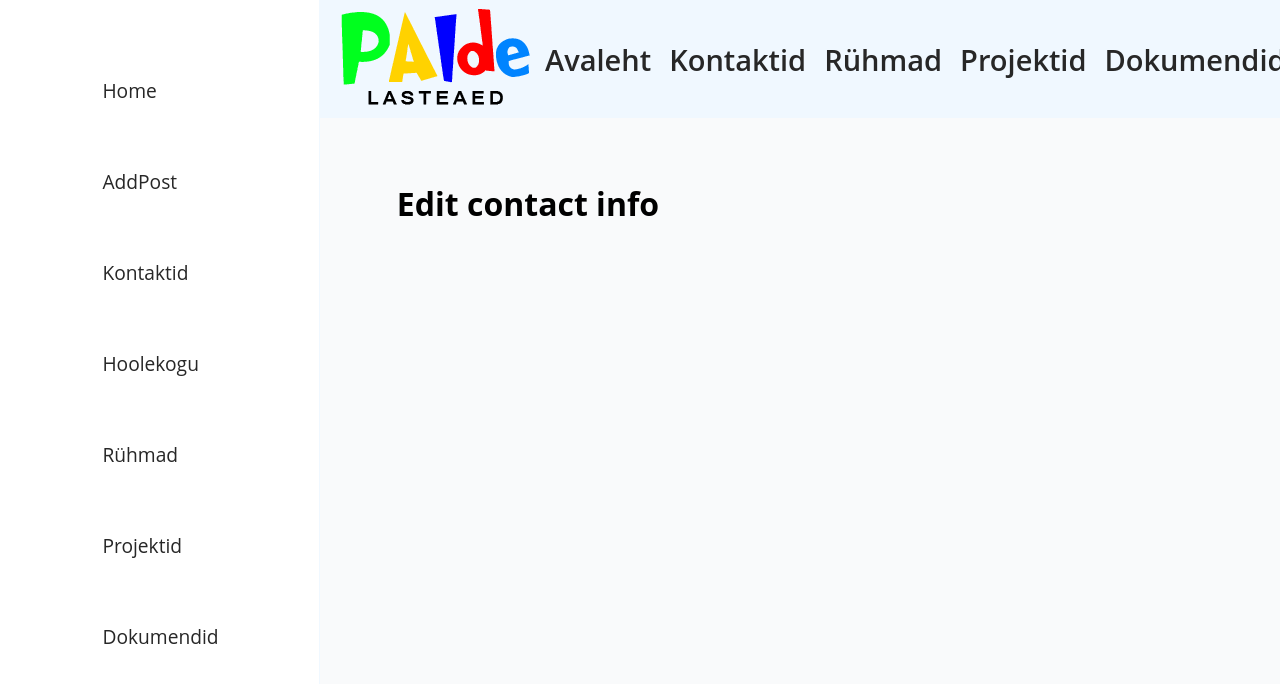
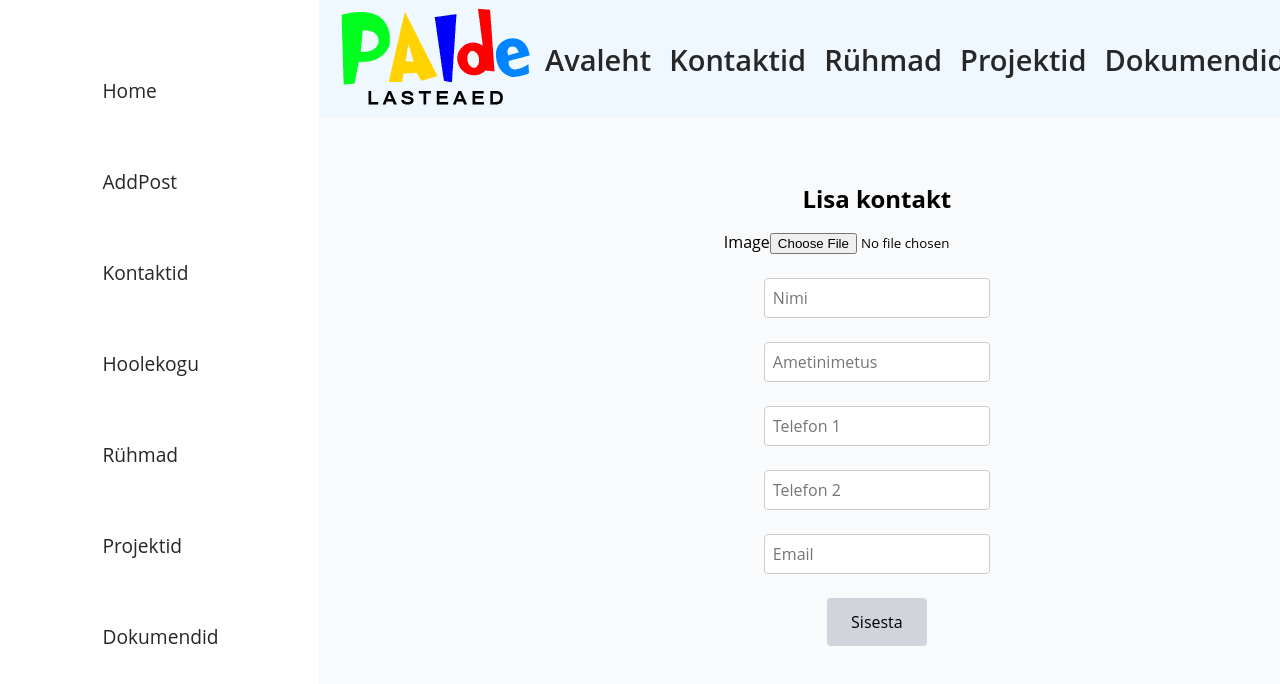
Before and after one commit to mikk369/newgarden, a Vue app in the folder client/: page /kontaktideinfo in a window 1280 px wide. Shown: the top 684 px of the page. Built offline with nearby package versions, Linux system fonts and the light colour scheme.

Commit message:
added post list and delete post

```diff
--- a/client/src/router/index.js
+++ b/client/src/router/index.js
@@ -71,8 +71,8 @@ const routes = [
   //   },
   {
     path: '/kontaktideinfo',
-    name: 'EditContactInfo',
-    component: () => import('./../views/EditContactInfo.vue'),
+    name: 'AddContactInfo',
+    component: () => import('./../views/AddContactInfo.vue'),
   },
   {
     path: '/hoolekoguinfo',
--- /dev/null
+++ b/client/src/views/AddContactInfo.vue
@@ -0,0 +1,113 @@
+<template>
+  <div class="grid-container">
+    <SideBar />
+    <main>
+      <form class="edit-contact-info">
+        <h1 class="form-heading">Lisa kontakt</h1>
+        <div class="form-group">
+          <label class="input-label" for="image">Image</label>
+          <input
+            class="image-input"
+            type="file"
+            ref="image"
+            name="image"
+            show-size
+            accept="image/png, image/jpg, image/webp"
+            @change="selectFile" />
+        </div>
+        <div class="edit-contact-form-group">
+          <input class="edit-contact-input-class" type="text" name="name" placeholder="Nimi" />
+        </div>
+        <div class="edit-contact-form-group">
+          <input
+            class="edit-contact-input-class"
+            type="text"
+            name="Ametinimetus"
+            placeholder="Ametinimetus" />
+        </div>
+        <div class="edit-contact-form-group">
+          <input
+            class="edit-contact-input-class"
+            type="text"
+            name="Telefon 1"
+            placeholder="Telefon 1" />
+        </div>
+        <div class="edit-contact-form-group">
+          <input
+            class="edit-contact-input-class"
+            type="text"
+            name="Telefon 2"
+            placeholder="Telefon 2" />
+        </div>
+        <div class="edit-contact-form-group">
+          <input class="edit-contact-input-class" type="text" name="Email" placeholder="Email" />
+        </div>
+        <button class="form-button">Sisesta</button>
+      </form>
+    </main>
+  </div>
+</template>
+
+<script>
+import SideBar from '../components/SideBar.vue';
+
+export default {
+  name: 'AddContactInfo',
+  components: {
+    SideBar,
+  },
+  data() {
+    return {};
+  },
+};
+</script>
+
+<style>
+main {
+  background-color: var(--color-grey-50);
+  padding: 4rem 4.8rem 6.4rem;
+}
+.edit-contact-info {
+  justify-content: center;
+  align-items: center;
+  display: flex;
+  flex-direction: column;
+}
+.grid-container {
+  display: grid;
+  grid-template-columns: 20rem 1fr;
+  grid-template-rows: auto 1fr;
+  height: 100vh;
+}
+.form-heading {
+  font-size: 1.5rem;
+  font-weight: bold;
+  margin-bottom: 1rem;
+}
+.image-input {
+  margin-bottom: 1.5rem;
+}
+.edit-contact-form-group {
+  margin-bottom: 1.5rem;
+}
+
+.edit-contact-input-class {
+  width: 100%;
+  padding: 0.5rem;
+  font-size: 1rem;
+  border: 1px solid #ccc;
+  border-radius: 4px;
+}
+.form-button {
+  padding: 0.8rem 1.5rem;
+  background-color: var(--color-grey-300);
+  color: rgb(0, 0, 0);
+  border: none;
+  border-radius: 4px;
+  cursor: pointer;
+  font-size: 1rem;
+}
+.form-button:hover {
+  background-color: var(--color-grey-200);
+}
+</style>
--- a/client/src/views/AddPosts.vue
+++ b/client/src/views/AddPosts.vue
@@ -2,17 +2,29 @@
   <div class="grid-container">
     <SideBar />
     <main>
-      <h1>Add Posts</h1>
-      <form class="input-form" @submit.prevent="addPost">
-        <input type="text" class="form-title" placeholder="Pealkiri" v-model="title" />
+      <form class="add-post-input-form" @submit.prevent="addPost">
+        <h1>Lisa postitus</h1>
+        <input type="text" class="add-post-form-title" placeholder="Pealkiri" v-model="title" />
         <textarea
           name="content"
           id="content"
-          class="form-textarea"
+          class="add-post-form-textarea"
           placeholder="Tekst"
           v-model="content"></textarea>
-        <button class="form-button">Sisesta</button>
+        <button class="form-button">Lisa postitus</button>
       </form>
+      <section>
+        <h1>Lisatud postitused</h1>
+        <ul class="all-added-posts">
+          <li class="added-post" v-for="post in posts" :key="post.id">
+            <div class="post-content">{{ post.title }}</div>
+            <div class="post-actions">
+              <button @click="editPost(post.id)" class="edit-button">Muuda</button>
+              <button @click="deletePost(post.id)" class="delete-button">Kustuta</button>
+            </div>
+          </li>
+        </ul>
+      </section>
     </main>
   </div>
 </template>
@@ -28,11 +40,25 @@ export default {
   },
   data() {
     return {
+      posts: [],
       title: '',
       content: '',
     };
   },
+  async created() {
+    await this.fetchPosts();
+  },
   methods: {
+    async fetchPosts() {
+      try {
+        const response = await axios.get('http://localhost:8000/api/get_allPosts.php', {
+          // withCredentials: true,
+        });
+        this.posts = response.data;
+      } catch (error) {
+        console.log(error);
+      }
+    },
     async addPost() {
       try {
         const formData = new FormData();
@@ -40,10 +66,19 @@ export default {
         formData.append('content', this.content);
 
         await axios.post('http://localhost:8000/api/add_posts.php', formData);
-        console.log('Post added');
+        // fetch posts after new post is added so list is updated
+        await this.fetchPosts();
 
         this.title = '';
         this.content = '';
+      } catch (error) {
+        console.log(error);
+      }
+    },
+    async deletePost(postId) {
+      try {
+        await axios.delete(`http://localhost:8000/api/delete_post.php?id=${postId}`);
+        await this.fetchPosts();
       } catch (error) {
         console.log(error);
       }
@@ -64,25 +99,28 @@ main {
   grid-template-rows: auto 1fr;
   height: 100vh;
 }
-.input-form {
+.add-post-input-form {
   display: flex;
   flex-direction: column;
+  width: 100%;
   gap: 1.5rem;
+  justify-content: center;
+  align-items: center;
 }
-.form-title {
+.add-post-form-title {
   padding: 0.8rem;
+  width: 50%;
 }
-.form-textarea {
-  height: 100px; /* Set the desired height */
-  width: 100%; /* Set the desired width */
+.add-post-form-textarea {
+  height: 10rem;
+  width: 50%;
   padding: 0.8rem;
   font-size: 1rem;
   border: 1px solid #ccc;
   border-radius: 4px;
   outline: none;
-  resize: none; /* Disable resizing */
+  resize: none;
 }
-
 .form-button {
   padding: 0.8rem 1.5rem;
   background-color: var(--color-grey-300);
@@ -96,4 +134,58 @@ main {
 .form-button:hover {
   background-color: var(--color-grey-200);
 }
+section {
+  margin-top: 20px;
+}
+h1 {
+  font-size: 1.5rem;
+  margin-bottom: 10px;
+}
+
+.all-added-posts {
+  list-style-type: none;
+  padding: 0;
+}
+
+.added-post {
+  display: flex;
+  justify-content: space-between;
+  align-items: center;
+  border: 1px solid #ddd;
+  padding: 10px;
+  margin-bottom: 10px;
+  background-color: #f9f9f9;
+}
+
+.post-content {
+  flex-grow: 1;
+}
+
+.post-actions {
+  display: flex;
+  gap: 10px;
+}
+
+.edit-button {
+  padding: 5px 10px;
+  font-size: 0.8rem;
+  cursor: pointer;
+  border: none;
+  background-color: #3490dc;
+  color: #fff;
+}
+.delete-button {
+  padding: 5px 10px;
+  font-size: 0.8rem;
+  cursor: pointer;
+  border: none;
+  background-color: orangered;
+  color: #fff;
+}
+.edit-button:hover {
+  background-color: #2779bd;
+}
+.delete-button:hover {
+  background-color: rgb(235, 63, 1);
+}
 </style>
--- a/client/src/views/EditContactinfo.vue
+++ /dev/null
@@ -1,36 +0,0 @@
-<template>
-  <div class="grid-container">
-    <SideBar />
-    <main>
-      <h1>Edit contact info</h1>
-    </main>
-  </div>
-</template>
-
-<script>
-import SideBar from '../components/SideBar.vue';
-
-export default {
-  name: 'EditContactInfo',
-  components: {
-    SideBar,
-  },
-  data() {
-    return {};
-  },
-};
-</script>
-
-<style>
-main {
-  background-color: var(--color-grey-50);
-  padding: 4rem 4.8rem 6.4rem;
-}
-
-.grid-container {
-  display: grid;
-  grid-template-columns: 20rem 1fr;
-  grid-template-rows: auto 1fr;
-  height: 100vh;
-}
-</style>
```
Also changed, not shown: 1 other file (tests, documents, lock files or other folders).
